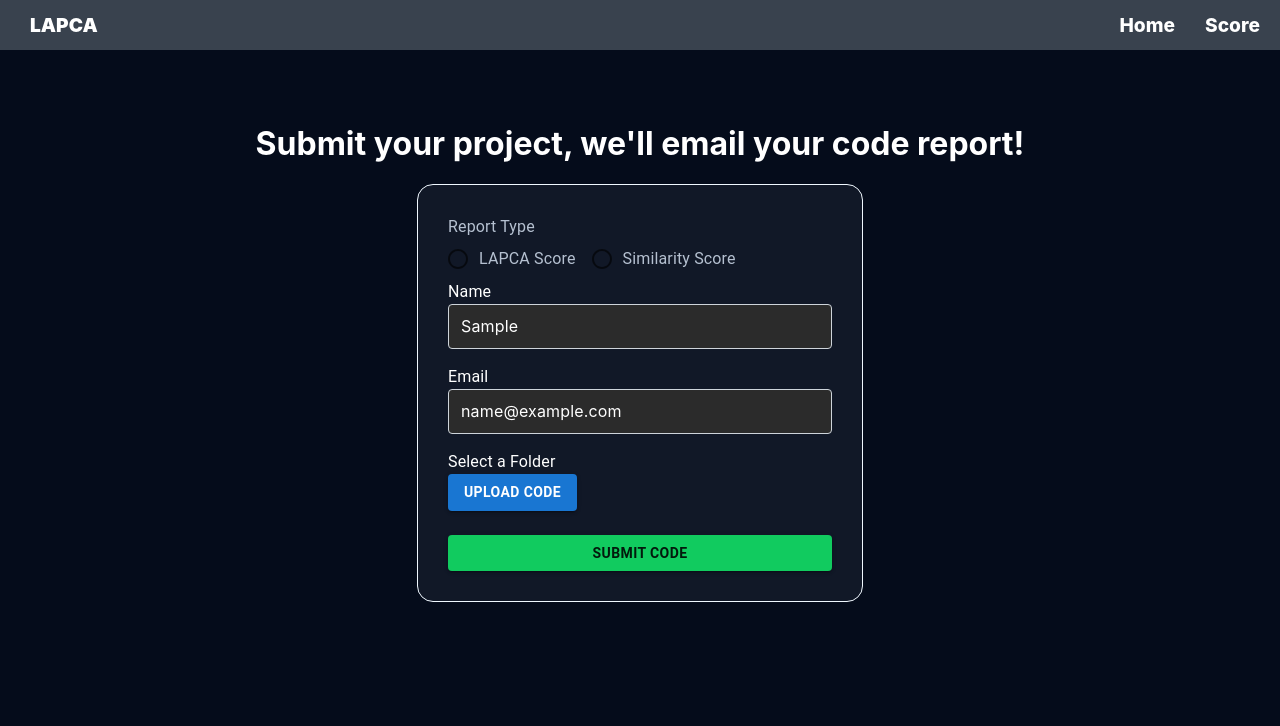
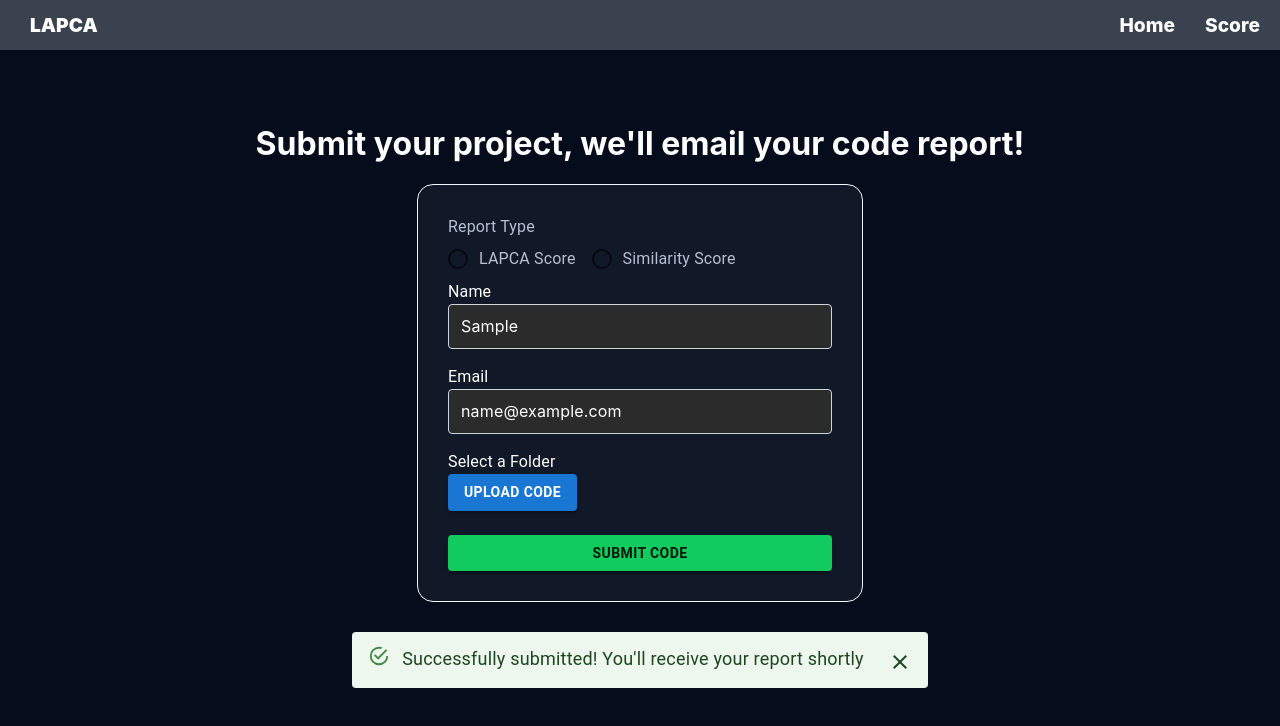
Before and after one commit to Capstone-LAPCA/LAPCA-Website, a React (Create React App) app: page /score in a window 1280 px wide. Both pictures are taken after typing "Sample", "name@example.com" into the empty fields and a click on the button "SUBMIT CODE". Shown: the top 726 px of the page. Built offline with nearby package versions, Linux system fonts and the light colour scheme; no server answers.

Commit message:
add alert in lapca score page

```diff
--- a/src/Components/LapcaScore.js
+++ b/src/Components/LapcaScore.js
@@ -13,6 +13,10 @@
 import FormLabel from '@mui/material/FormLabel';
 import { useState } from 'react';
 import axios from 'axios';
+import Alert from '@mui/material/Alert';
+import Collapse from '@mui/material/Collapse';
+import CloseIcon from '@mui/icons-material/Close';
+import IconButton from '@mui/material/IconButton';
 
 export default function LapcaScore(){
     const [name, setName] = useState('');
@@ -32,6 +36,13 @@
         .then((res) => {
             console.log(res);
         })
+        setOpen(true);
+        setTimeout(() => {
+
+            setOpen(false)
+
+        }, 10000);
+
     };
 
   const handleReportType = (event) =>{
@@ -44,6 +55,7 @@
     }
   };
 
+  const [open, setOpen] = useState(false);
   const [fileName, setFileName] = useState("");
   const [uploadFile, setUploadFile] = useState("");
   const hiddenFileInput = React.useRef(null);
@@ -137,11 +149,38 @@
                         </ThemeProvider>
 
                         </FormControl>
+
                     </Box>
+                    <AlertDisplay open = {open}
+                    alertMessage = "Successfully submitted! You'll receive your report shortly"
+                    setopen = {setOpen} sx= {{marginTop: '30px'}} severity="success"></AlertDisplay>
         </div>
     )
 };
 
+function AlertDisplay({open, alertMessage, setopen}){
+  return(
+    <Collapse in={open} sx= {{marginTop: '30px'}}>
+        <Alert
+          action={
+            <IconButton
+              aria-label="close"
+              color="inherit"
+              size="medium"
+              onClick={() => {
+                setopen(false);
+              }}
+            >
+              <CloseIcon fontSize="inherit" />
+            </IconButton>
+          }
+          sx={{ mb: 3, fontSize: "large" }}
+        >
+          {alertMessage}
+        </Alert>
+      </Collapse>
+  );
+}
 const BootstrapInput = styled(InputBase)(({ theme }) => ({
     'label + &': {
       marginTop: theme.spacing(0),
```
